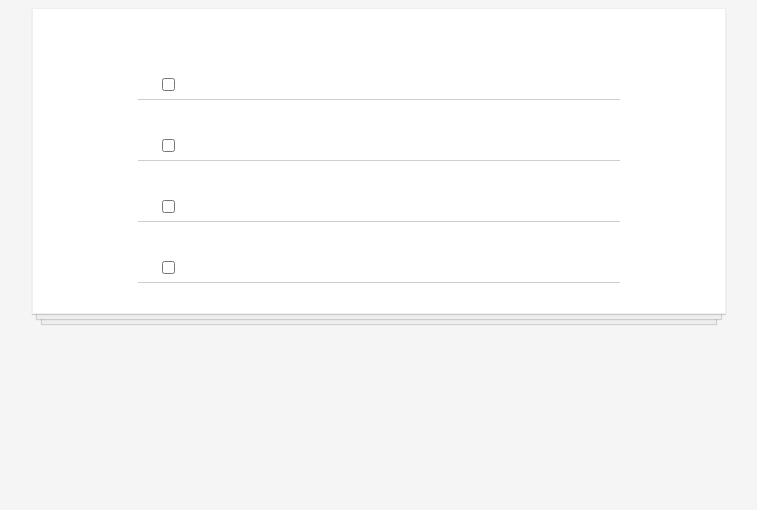
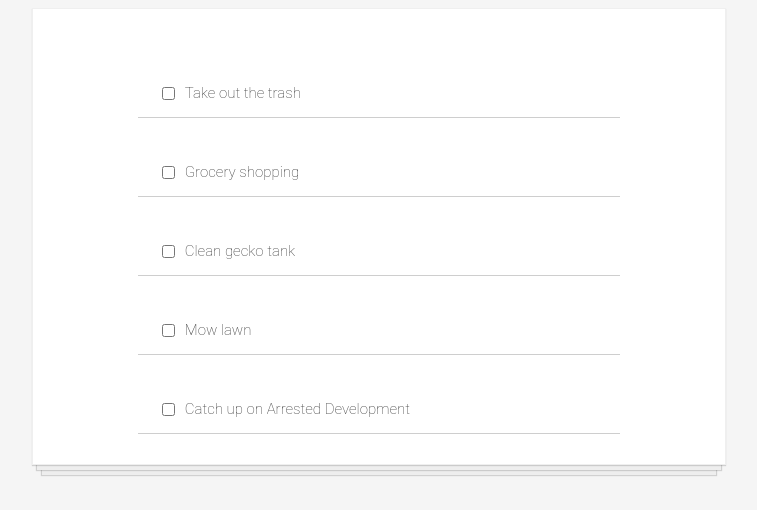
Before and after one commit to oliver-gomes/v-school-react, a React (Create React App) app: page / in a window 1280 px wide. Shown: the top 510 px of the page, without its empty margins (261-1018 px from the left). Built offline with nearby package versions, Linux system fonts and the light colour scheme.

Commit message:
import data and map throught to project

```diff
--- a/src/App.js
+++ b/src/App.js
@@ -1,15 +1,12 @@
 import React from "react";
 import TodoItem from "./TodoItem";
+import todosData from "./todosData";
+function App() {
+  const data = todosData.map(todo => {
+    return <TodoItem text={todo.text} />;
+  });
 
-function App() {
-  return (
-    <div className="todo-list">
-      <TodoItem />
-      <TodoItem />
-      <TodoItem />
-      <TodoItem />
-    </div>
-  );
+  return <div className="todo-list">{data}</div>;
 }
 
 export default App;
```
